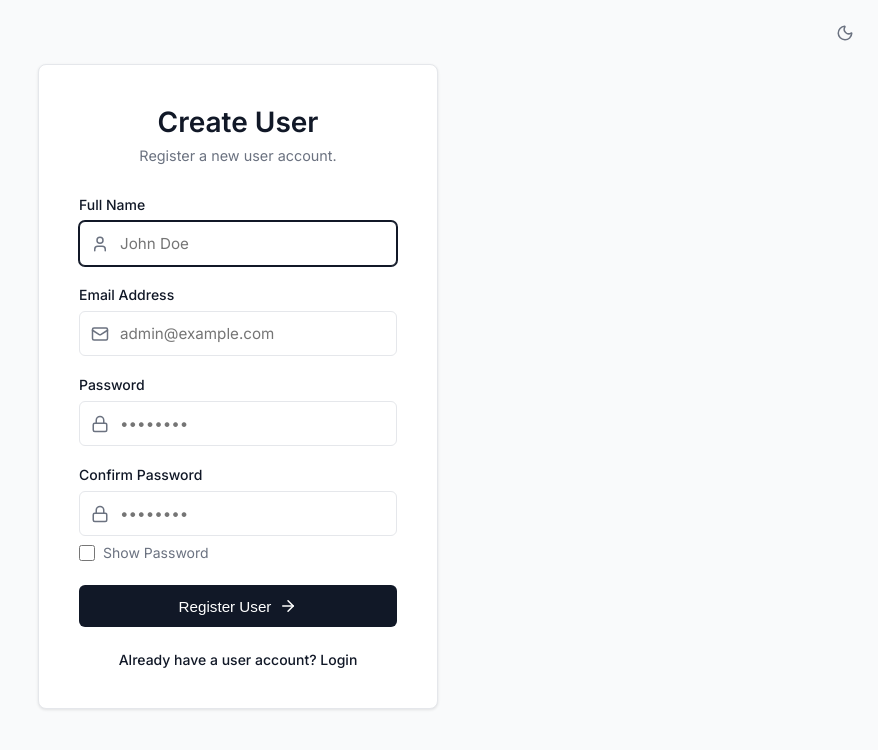
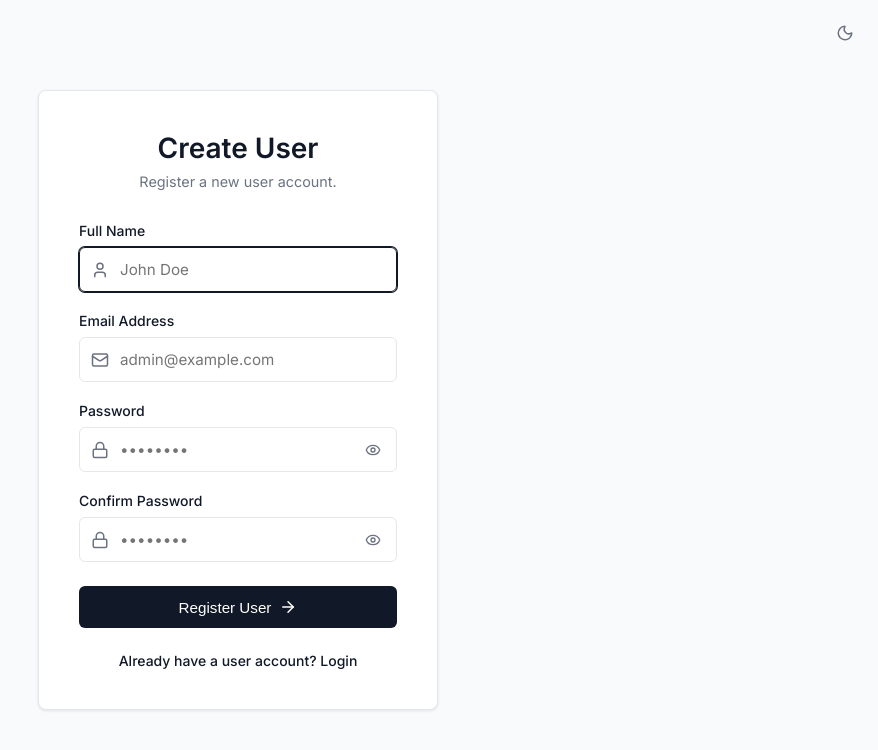
Before and after one commit to knowitgogo/knowitgogo-Script-Manager-Admin, a React app: page /login in a window 1280 px wide. Both pictures are taken after a click on the link "Create a user account". Shown: the top 750 px of the page, without its empty margins (402-1280 px from the left). Built offline with nearby package versions, Linux system fonts and the light colour scheme; no server answers; the HTML template or start-up script is replaced by a standard one.

Commit message:
Icon added

```diff
--- a/src/App.css
+++ b/src/App.css
@@ -7,7 +7,10 @@
   border: 1px solid var(--border-color);
   border-radius: 8px;
   box-shadow: var(--shadow);
-  margin: 4rem auto;
+  position: absolute;
+  top: 50%;
+  left: 50%;
+  transform: translate(-50%, -50%);
   transition: background-color 0.3s, border-color 0.3s;
 }
 
@@ -65,18 +68,50 @@
   height: 18px;
 }
 
+.toggle-password-icon {
+  position: absolute;
+  right: 12px;
+  color: var(--text-muted);
+  cursor: pointer;
+  display: flex;
+  align-items: center;
+  justify-content: center;
+  width: 24px;
+  height: 24px;
+  transition: color 0.2s;
+}
+
+.toggle-password-icon:hover {
+  color: var(--text-main);
+}
+
 .form-control {
   width: 100%;
   padding: 0.75rem 1rem 0.75rem 2.5rem;
-  background: var(--surface-color);
+  background: transparent;
   border: 1px solid var(--border-color);
   border-radius: 6px;
   color: var(--text-main);
   font-size: 0.95rem;
   font-family: inherit;
-  transition: border-color 0.15s ease;
+  transition: border-color 0.15s ease, background-color 5000s ease-in-out 0s;
   outline: none;
   box-sizing: border-box;
+}
+
+.form-control.has-right-icon {
+  padding-right: 2.5rem;
+}
+
+input:-webkit-autofill,
+input:-webkit-autofill:hover,
+input:-webkit-autofill:focus,
+input:-webkit-autofill:active {
+  -webkit-box-shadow: 0 0 0 1000px var(--surface-color) inset !important;
+  box-shadow: 0 0 0 1000px var(--surface-color) inset !important;
+  -webkit-text-fill-color: var(--text-main) !important;
+  color: var(--text-main) !important;
+  transition: background-color 5000s ease-in-out 0s;
 }
 
 .form-control:focus {
@@ -196,3 +231,12 @@
 .footer-link a:hover {
   text-decoration: underline;
 }
+.login-submit-btn {
+  background: #2563eb !important;
+  color: #ffffff !important;
+  font-weight: 600;
+}
+.login-submit-btn:hover:not(:disabled) {
+  background: #1d4ed8 !important;
+  opacity: 1;
+}
--- a/src/components/LoginForm.jsx
+++ b/src/components/LoginForm.jsx
@@ -6,6 +6,8 @@ import {
   AlertCircle,
   CheckCircle2,
   ArrowRight,
+  Eye,
+  EyeOff,
 } from "lucide-react";
 
 const API_URL = "http://localhost:8000";
@@ -180,13 +182,19 @@ function LoginForm({ onSwitchView, apiPath = '/admin/login', btnLabel = 'Login t
               type={showPassword ? "text" : "password"}
               id="password"
               name="password"
-              className={`form-control ${errors.password ? "is-invalid" : ""}`}
+              className={`form-control has-right-icon ${errors.password ? "is-invalid" : ""}`}
               placeholder="••••••••"
               value={formData.password}
               onChange={handleChange}
               disabled={isLoading}
               autoComplete="current-password"
             />
+            <div
+              className="toggle-password-icon"
+              onClick={() => setShowPassword(!showPassword)}
+            >
+              {showPassword ? <EyeOff size={16} /> : <Eye size={16} />}
+            </div>
           </div>
           {errors.password && (
             <div className="error-message">
@@ -195,18 +203,6 @@ function LoginForm({ onSwitchView, apiPath = '/admin/login', btnLabel = 'Login t
             </div>
           )}
         </div>
-
-        <label
-          className="remember-group"
-          style={{ marginTop: "0.5rem", marginBottom: "1.5rem" }}
-        >
-          <input
-            type="checkbox"
-            checked={showPassword}
-            onChange={() => setShowPassword(!showPassword)}
-          />
-          <span>Show Password</span>
-        </label>
 
         <label className="remember-group">
           <input
@@ -219,14 +215,11 @@ function LoginForm({ onSwitchView, apiPath = '/admin/login', btnLabel = 'Login t
           <span>Remember me</span>
         </label>
 
-        <button type="submit" className="submit-btn" disabled={isLoading}>
+        <button type="submit" className="submit-btn login-submit-btn" disabled={isLoading}>
           {isLoading ? (
             <div className="spinner"></div>
           ) : (
-            <>
-              <span>{btnLabel}</span>
-              <ArrowRight size={18} />
-            </>
+            <span>Login</span>
           )}
         </button>
       </form>
--- a/src/components/RegisterForm.jsx
+++ b/src/components/RegisterForm.jsx
@@ -1,6 +1,6 @@
 import React, { useState } from 'react';
 import axios from 'axios';
-import { Mail, Lock, User, AlertCircle, CheckCircle2, ArrowRight } from 'lucide-react';
+import { Mail, Lock, User, AlertCircle, CheckCircle2, ArrowRight, Eye, EyeOff } from 'lucide-react';
 
 axios.defaults.withCredentials = true;
 const API_URL = import.meta.env.VITE_API_URL || 'http://localhost:8000';
@@ -167,12 +167,18 @@ function RegisterForm({ onSwitchView, apiPath = '/admin/register', btnLabel = 'R
               type={showPassword ? "text" : "password"}
               id="password"
               name="password"
-              className={`form-control ${errors.password ? 'is-invalid' : ''}`}
+              className={`form-control has-right-icon ${errors.password ? 'is-invalid' : ''}`}
               placeholder="••••••••"
               value={formData.password}
               onChange={handleChange}
               disabled={isLoading}
             />
+            <div
+              className="toggle-password-icon"
+              onClick={() => setShowPassword(!showPassword)}
+            >
+              {showPassword ? <EyeOff size={16} /> : <Eye size={16} />}
+            </div>
           </div>
           {errors.password && (
             <div className="error-message">
@@ -190,12 +196,18 @@ function RegisterForm({ onSwitchView, apiPath = '/admin/register', btnLabel = 'R
               type={showPassword ? "text" : "password"}
               id="password_confirmation"
               name="password_confirmation"
-              className={`form-control ${errors.password_confirmation ? 'is-invalid' : ''}`}
+              className={`form-control has-right-icon ${errors.password_confirmation ? 'is-invalid' : ''}`}
               placeholder="••••••••"
               value={formData.password_confirmation}
               onChange={handleChange}
               disabled={isLoading}
             />
+            <div
+              className="toggle-password-icon"
+              onClick={() => setShowPassword(!showPassword)}
+            >
+              {showPassword ? <EyeOff size={16} /> : <Eye size={16} />}
+            </div>
           </div>
           {errors.password_confirmation && (
             <div className="error-message">
@@ -205,14 +217,6 @@ function RegisterForm({ onSwitchView, apiPath = '/admin/register', btnLabel = 'R
           )}
         </div>
 
-        <label className="remember-group" style={{ marginTop: "0.5rem", marginBottom: "1.5rem" }}>
-          <input
-            type="checkbox"
-            checked={showPassword}
-            onChange={() => setShowPassword(!showPassword)}
-          />
-          <span>Show Password</span>
-        </label>
 
         <button type="submit" className="submit-btn" disabled={isLoading} style={{ marginTop: '1.5rem' }}>
           {isLoading ? (
```
